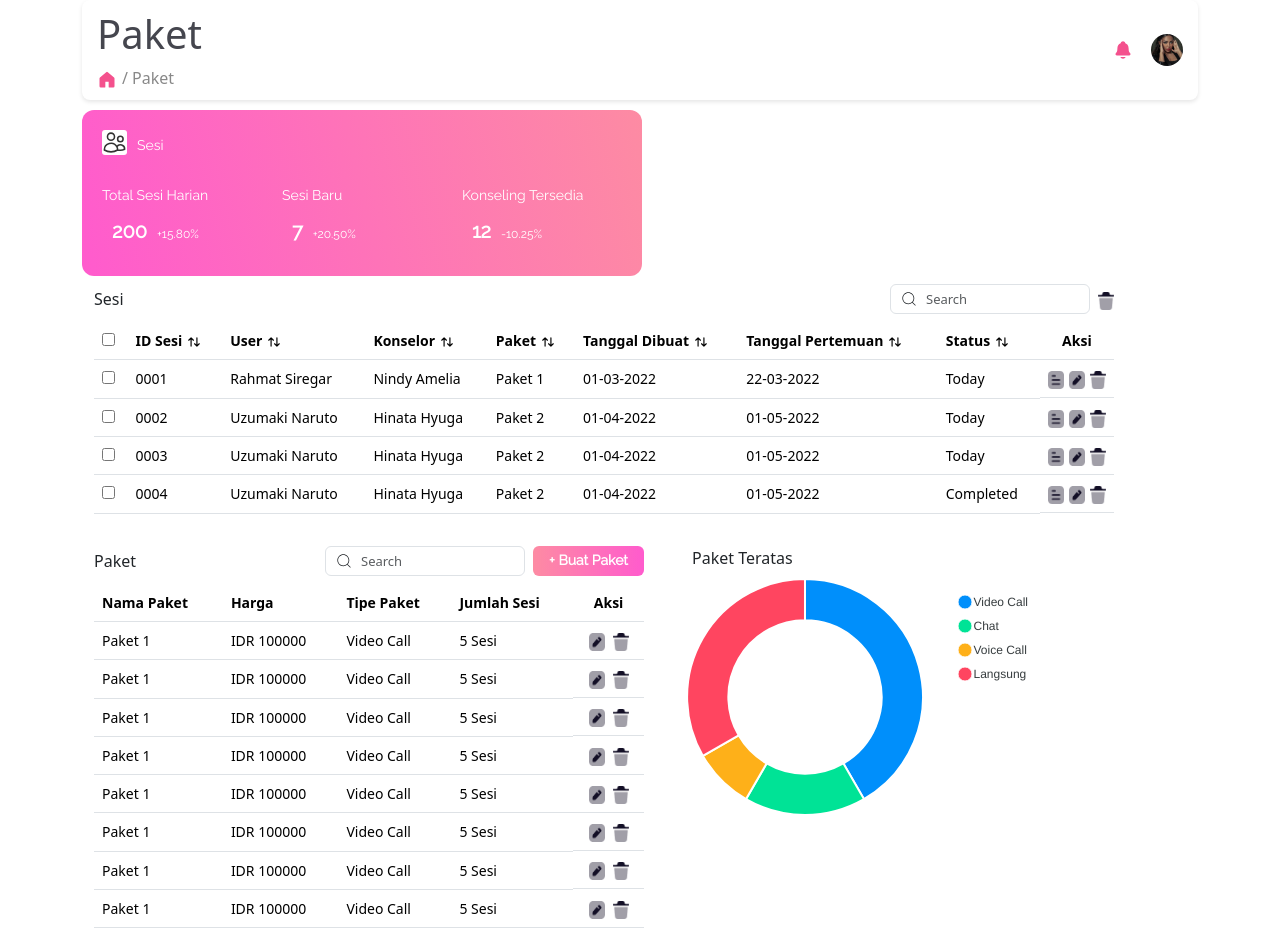
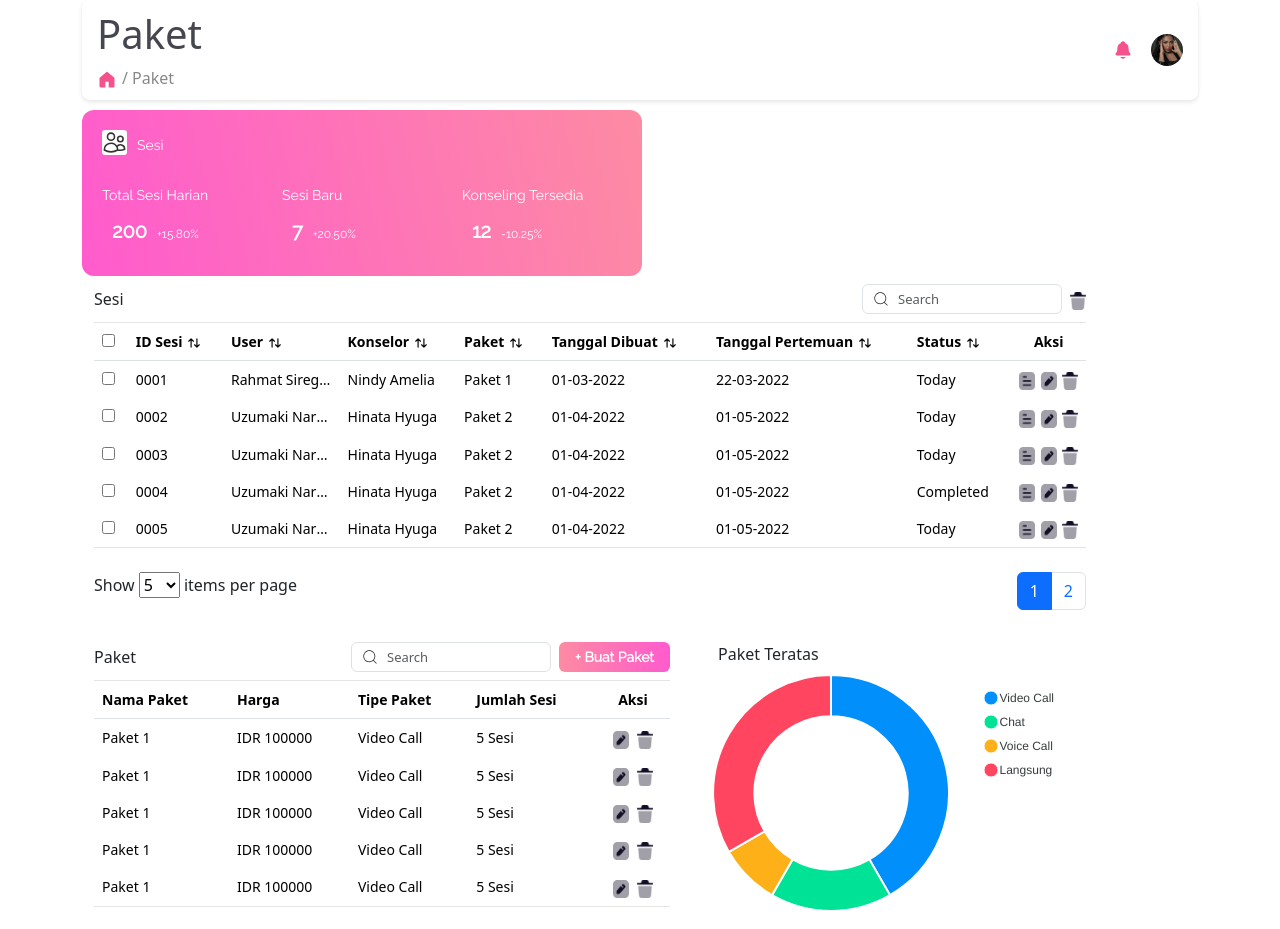
Before and after one commit to Capstone-Tim-14/woman-center-fe, a React (Vite) app in the folder women-center/: page /profile in a window 1280 px wide. Shown: the top 929 px of the page. Built offline with nearby package versions, Linux system fonts and the light colour scheme; data requests are answered from the project's data file.

Commit message:
update tabel, pagnation

```diff
--- a/women-center/db.json
+++ b/women-center/db.json
@@ -35,6 +35,42 @@
       "tglDibuat": "01-04-2022",
       "tglPertemuan": "01-05-2022",
       "status": "Completed"
+    },
+    {
+      "id": 5,
+      "user": "Uzumaki Naruto",
+      "konselor": "Hinata Hyuga",
+      "paket": "Paket 2",
+      "tglDibuat": "01-04-2022",
+      "tglPertemuan": "01-05-2022",
+      "status": "Today"
+    },
+    {
+      "id": 6,
+      "user": "Uzumaki Naruto",
+      "konselor": "Hinata Hyuga",
+      "paket": "Paket 2",
+      "tglDibuat": "01-04-2022",
+      "tglPertemuan": "01-05-2022",
+      "status": "Today"
+    },
+    {
+      "id": 7,
+      "user": "Uzumaki Naruto",
+      "konselor": "Hinata Hyuga",
+      "paket": "Paket 2",
+      "tglDibuat": "01-04-2022",
+      "tglPertemuan": "01-05-2022",
+      "status": "Today"
+    },
+    {
+      "id": 8,
+      "user": "Uzumaki Naruto",
+      "konselor": "Hinata Hyuga",
+      "paket": "Paket 2",
+      "tglDibuat": "01-04-2022",
+      "tglPertemuan": "01-05-2022",
+      "status": "Today"
     }
   ],
   "series": [
--- a/women-center/src/component/atom/button/Simpan.jsx
+++ b/women-center/src/component/atom/button/Simpan.jsx
@@ -1,5 +1,5 @@
 import React, { useState } from 'react';
-import Berhasil from '../../molekul/modal/Berhasil';
+import Berhasil from '../../molekul/modal/BerhasilPaket';
 
 const Simpan = ({ handleSubmit }) => {
   const [showPopup, setShowPopup] = useState(false);
--- a/women-center/src/component/atom/button/Tambah.jsx
+++ b/women-center/src/component/atom/button/Tambah.jsx
@@ -1,5 +1,5 @@
 import React, { useState } from 'react';
-import Berhasil from '../../molekul/modal/Berhasil';
+import Berhasil from '../../molekul/modal/BerhasilPaket';
 
 const Tambah = ({ handleSubmit }) => {
   const [showPopup, setShowPopup] = useState(false);
--- a/women-center/src/component/atom/button/buttons.jsx
+++ b/women-center/src/component/atom/button/buttons.jsx
@@ -1,8 +1,9 @@
 import React from 'react'
 import Button from 'react-bootstrap/Button';
 
-function Buttons ({teks, onclick}) {
+function Buttons ({teks, onclick, id}) {
   return <Button
+            id={id}
             style={{width : '110px', fontSize : '14px'}}
             onClick={onclick}>
             {teks}
--- a/women-center/src/component/molekul/grafiks/grafikPaket.jsx
+++ b/women-center/src/component/molekul/grafiks/grafikPaket.jsx
@@ -4,13 +4,13 @@ import axios from 'axios'
 
 function GrafikPaket() {
   const [dataPaket, setDataPaket] = useState({
-    series: [],
+    series: [20, 10, 30, 40],
     options: {
       chart: {
         width: 380,
         type: 'donut',
       },
-      labels: [],
+      labels: [ 'Paket A', 'Paket B', 'Paket C', 'Paket D'],
       dataLabels: {
         enabled: false
       },
--- a/women-center/src/component/molekul/modal/modalHapusDataPaket.jsx
+++ b/women-center/src/component/molekul/modal/modalHapusDataPaket.jsx
@@ -40,8 +40,8 @@ function ModalHapusData (props) {
             </div>
 
             <div className='d-flex justify-content-center gap-2'>
-              <Buttons variant="secondary" onclick={handleClose} teks="Batal"/>
-              <Buttons variant="primary" onclick={(e) => props.clicked(e)} teks="Hapus"/>
+              <Buttons variant="secondary" onclick={handleClose} teks="Batal" id="buttonBatalPaket"/>
+              <Buttons variant="primary" onclick={(e) => props.clicked(e)} teks="Hapus" id="buttonHapusPaket"/>
             </div>
           </div>
         </div>
--- a/women-center/src/component/molekul/tabels/tabelPaket.jsx
+++ b/women-center/src/component/molekul/tabels/tabelPaket.jsx
@@ -1,68 +1,71 @@
-import React,{useState, useEffect} from 'react'
-import Tabel from 'react-bootstrap/Table'
-import ModalHapusData from '../modal/modalHapusDataPaket'
-import SearchPaket from '../../atom/inputan/searchPaket'
-import TambahPaket from '../modal/tambahpaket'
-import EditPaket from '../modal/EditPaket'
-import axios from 'axios'
-
+import React, { useState, useEffect } from 'react';
+import Tabel from 'react-bootstrap/Table';
+import Pagination from 'react-bootstrap/Pagination';
+import ModalHapusData from '../modal/modalHapusDataPaket';
+import SearchPaket from '../../atom/inputan/searchPaket';
+import TambahPaket from '../modal/tambahpaket';
+import EditPaket from '../modal/EditPaket';
+import axios from 'axios';
 
 function TabelPaket() {
-
-  const [searchTerm, setSearchTerm] = useState('')
-  const [paket, setPaket] = useState([])
+  const [searchTerm, setSearchTerm] = useState('');
+  const [paket, setPaket] = useState([]);
+  const [currentPage, setCurrentPage] = useState(1);
+  const [itemsPerPage, setItemsPerPage] = useState(5);
 
   const getTabelPaket = async () => {
-    await axios.get('http://localhost:3000/Paket')
-    .then((response) => {
-      setPaket(response.data)
-      console.log(response.data)
-    })
-    .catch((error) => {
-      console.log(error)
-    })
+    try {
+      const response = await axios.get('http://localhost:3000/Paket');
+      setPaket(response.data);
+    } catch (error) {
+      console.log(error);
     }
+  };
 
   const clicked = (id) => {
        axios.delete(`http://localhost:3000/Paket/${id}`)
       .then(() => {
-      getTabelSesi()
+        getTabelPaket();
       })
       .catch((error) => {
-      console.log(error)
-    })
-  }
+        console.log(error);
+      });
+  };
+
+  const handleSearch = (e) => {
+    setSearchTerm(e.target.value);
+  };
+
+  // Pagination
+  const indexOfLastItem = currentPage * itemsPerPage;
+  const indexOfFirstItem = indexOfLastItem - itemsPerPage;
+  const currentItems = paket.slice(indexOfFirstItem, indexOfLastItem);
+
+  const paginate = (pageNumber) => setCurrentPage(pageNumber);
+  const handleItemsPerPage = (e) => setItemsPerPage(parseInt(e.target.value, 10));
+
+  useEffect(() => {
+    getTabelPaket();
+  }, []);
 
   // Searching Data
-  const filterPaket = paket.filter((item) =>
-    item.namapaket.toLowerCase().includes(searchTerm.toLowerCase()))
-  const handleSearch = (e) => {
-    setSearchTerm(e.target.value)
-  }
-
-  useEffect(() => {
-    getTabelPaket()
-  },[])
+  const filterPaket = currentItems.filter((item) =>
+    item.namapaket.toLowerCase().includes(searchTerm.toLowerCase())
+  );
 
   return (
-    <div
-      className='d-flex flex-column gap-2'
-      style={{width: '550px'}}>
-
+    <div className='d-flex flex-column gap-2' style={{ width: '576px' }}>
       <div className='d-flex justify-content-between align-items-center'>
-        <p className='m-0'>Paket</p>
+        <p className='m-0' style={{ fontWeight: '500' }}>Paket</p>
         <div className='d-flex align-items-center gap-2'>
-          <SearchPaket
-            value={searchTerm}
-            onchange={handleSearch}/>
+          <SearchPaket value={searchTerm} onchange={handleSearch} />
           <TambahPaket />
         </div>
       </div>
 
       <Tabel responsive>
-          <thead>
-            <tr
-              style={{fontSize: '14px'}}>
+        <thead style={{ borderTop: '1px solid #E5E5E5'}}>
+          <tr style={{ fontSize: '14px' }}>
             <th>Nama Paket</th>
             <th>Harga</th>
             <th>Tipe Paket</th>
@@ -70,11 +73,9 @@ function TabelPaket() {
             <th className='text-center'>Aksi</th>
           </tr>
         </thead>
-          <tbody>
+        <tbody style={{ borderBottom: '1px solid #E5E5E5' }}>
           {filterPaket.map((item) => (
-            <tr
-              key={item.id}
-              style={{fontSize:'14px'}}>
+            <tr key={item.id} style={{ fontSize: '14px' }}>
               <td>{item.namapaket}</td>
               <td>IDR {item.price}</td>
               <td>{item.type}</td>
@@ -88,12 +89,31 @@ function TabelPaket() {
         </tbody>
       </Tabel>
 
-      {/* Pagnation table */}
+      {/* Pagination */}
+      <div className='d-flex justify-content-between'>
         <div>
-
+          <span>Show </span>
+          <select onChange={handleItemsPerPage} value={itemsPerPage}>
+            <option value='5'>5</option>
+            <option value='10'>10</option>
+            <option value='15'>15</option>
+          </select>
+          <span> items per page</span>
+        </div>
+        <Pagination>
+          {[...Array(Math.ceil(paket.length / itemsPerPage))].map((_, index) => (
+            <Pagination.Item
+              key={index + 1}
+              active={index + 1 === currentPage}
+              onClick={() => paginate(index + 1)}
+            >
+              {index + 1}
+            </Pagination.Item>
+          ))}
+        </Pagination>
       </div>
     </div>
-  )
+  );
 }
 
-export default TabelPaket
+export default TabelPaket;
--- a/women-center/src/component/molekul/tabels/tabelSesi.jsx
+++ b/women-center/src/component/molekul/tabels/tabelSesi.jsx
@@ -1,16 +1,19 @@
 import React,{useEffect, useState} from 'react'
 import Tabel from 'react-bootstrap/Table'
 import Invoice from '../modal/invoice'
+import Pagination from 'react-bootstrap/Pagination';
 import ModalHapusData from '../modal/modalHapusDataPaket'
 import SearchPaket from '../../atom/inputan/searchPaket'
 import ButtonsSort from '../../atom/button/buttonsSort'
-import EditKonseling from '../modal/EditKonseling'
+import EditKonseling from '../modal/EditKonselingPaket'
 import axios from 'axios'
 
 function TabelSesi() {
 
   const [searchTerm, setSearchTerm] = useState('')
   const [sesi, setSesi] = useState([])
+  const [currentPage, setCurrentPage] = useState(1);
+  const [itemsPerPage, setItemsPerPage] = useState(5);
   const [sortedSesi, setSortedSesi] = useState({
     column: null,
     order: 'ASC'
@@ -60,8 +63,16 @@ function TabelSesi() {
     setSesi(sortedData)
   }
 
+   // Pagination
+   const indexOfLastItem = currentPage * itemsPerPage;
+   const indexOfFirstItem = indexOfLastItem - itemsPerPage;
+   const currentItems = sesi.slice(indexOfFirstItem, indexOfLastItem);
+
+  const paginate = (pageNumber) => setCurrentPage(pageNumber);
+  const handleItemsPerPage = (e) => setItemsPerPage(parseInt(e.target.value, 10));
+
   // Searching Data
-  const filterSesi = sesi.filter((item) =>
+  const filterSesi = currentItems.filter((item) =>
     item.user.toLowerCase().includes(searchTerm.toLowerCase()))
   const handleSearch = (e) => {
     setSearchTerm(e.target.value)
@@ -75,10 +86,10 @@ function TabelSesi() {
   return (
     <div
       className='d-flex flex-column gap-2'
-      style={{width: '1020px'}}>
+      style={{width: '992px'}}>
 
       <div className='d-flex justify-content-between align-items-center'>
-        <p className='m-0'>Sesi</p>
+        <p className='m-0' style={{ fontWeight: '500' }}>Sesi</p>
         <div className='d-flex align-items-center gap-2'>
           <SearchPaket
             value={searchTerm}
@@ -88,7 +99,7 @@ function TabelSesi() {
       </div>
 
       <Tabel responsive>
-          <thead>
+          <thead style={{ borderTop: '1px solid #E5E5E5'}}>
             <tr
               style={{fontSize: '14px'}}>
               <th id='checkboxSesi'>
@@ -118,11 +129,11 @@ function TabelSesi() {
               <th className='text-center'>Aksi</th>
             </tr>
           </thead>
-          <tbody>
+          <tbody style={{borderBottom: '1px solid #E5E5E5'}}>
             {filterSesi.map ((item) => (
               <tr
                 key={item.id}
-                style={{fontSize:'14px'}}>
+                style={{fontSize:'14px', borde: 'none'}}>
                 <td>
                   <input type="checkbox" />
                 </td>
@@ -142,6 +153,30 @@ function TabelSesi() {
             ))}
           </tbody>
       </Tabel>
+
+      {/* Pagination */}
+      <div className='d-flex justify-content-between'>
+        <div>
+          <span>Show </span>
+          <select onChange={handleItemsPerPage} value={itemsPerPage}>
+            <option value='5'>5</option>
+            <option value='10'>10</option>
+            <option value='15'>15</option>
+          </select>
+          <span> items per page</span>
+        </div>
+        <Pagination>
+          {[...Array(Math.ceil(sesi.length / itemsPerPage))].map((_, index) => (
+            <Pagination.Item
+              key={index + 1}
+              active={index + 1 === currentPage}
+              onClick={() => paginate(index + 1)}
+            >
+              {index + 1}
+            </Pagination.Item>
+          ))}
+        </Pagination>
+      </div>
     </div>
   )
 }
--- a/women-center/src/index.css
+++ b/women-center/src/index.css
@@ -18,6 +18,24 @@
 }
 
 td{
-  word-break: break-all;
-  overflow-x: auto;
+  border: none;
+  text-overflow: ellipsis;
+  white-space: nowrap;
+  overflow: hidden;
+  max-width: 100px;
 }
+
+#buttonBatalPaket{
+  background-color: #fff;
+  color: #5570F1;
+}
+#buttonHapusPaket{
+  background: var(--primary-gradient-1, linear-gradient(257deg, #FD8BA3 0%, #FF5BCD 100%));
+  color: #fff;
+  border: none;
+}
+#buttonHapusPaket:hover{
+  background: var(--primary-gradient-1, linear-gradient(257deg, #FD8BA3 100%, #FF5BCD 0%));
+  color: #fff;
+  border: none;
+}
```
Also changed, not shown: women-center/src/component/molekul/modal/BerhasilPaket.jsx (renamed from women-center/src/component/molekul/modal/Berhasil.jsx), women-center/src/component/molekul/modal/EditKonselingPaket.jsx (renamed from women-center/src/component/molekul/modal/EditKonseling.jsx). Lines whose indentation alone changed are shown as unchanged.
